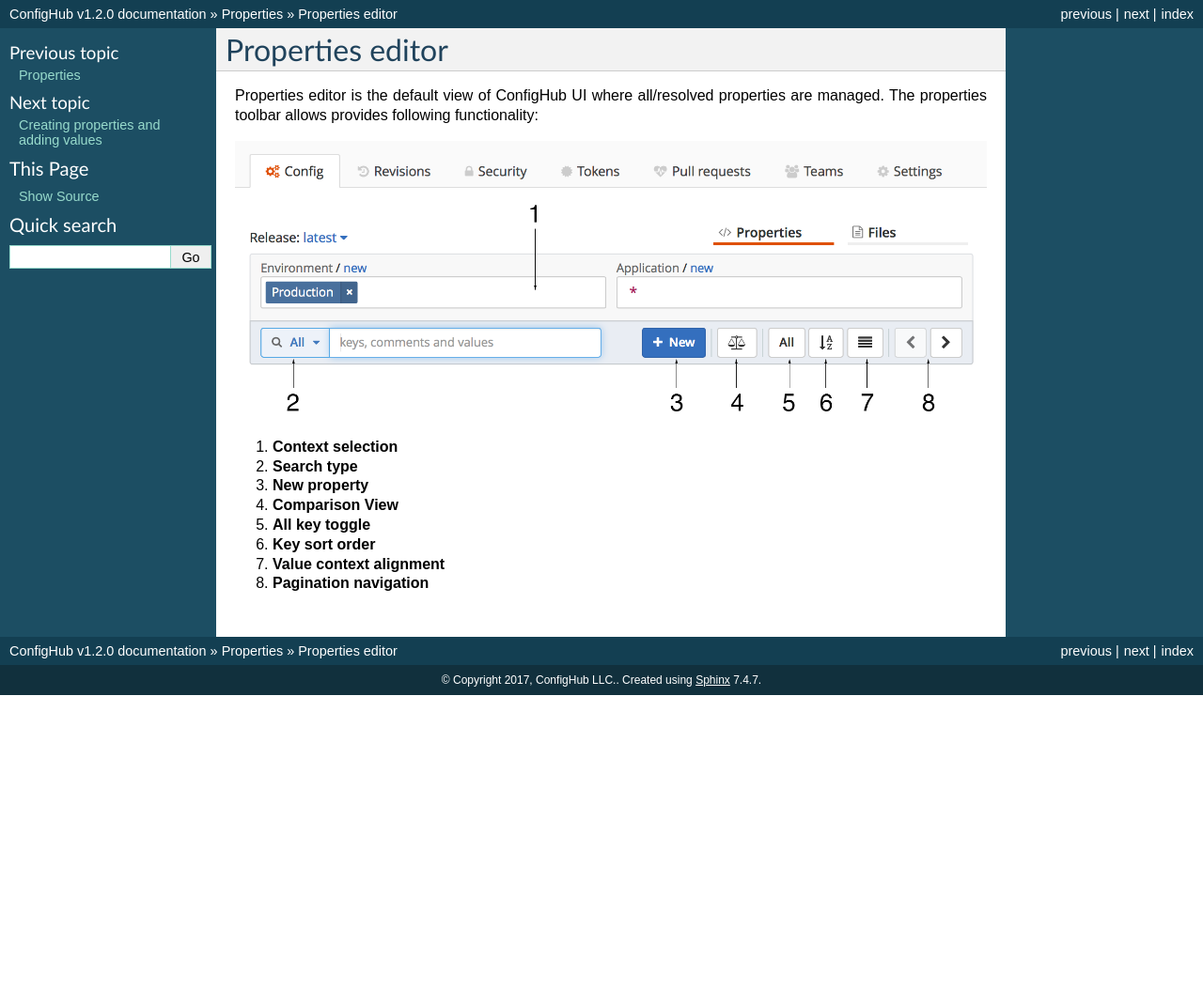
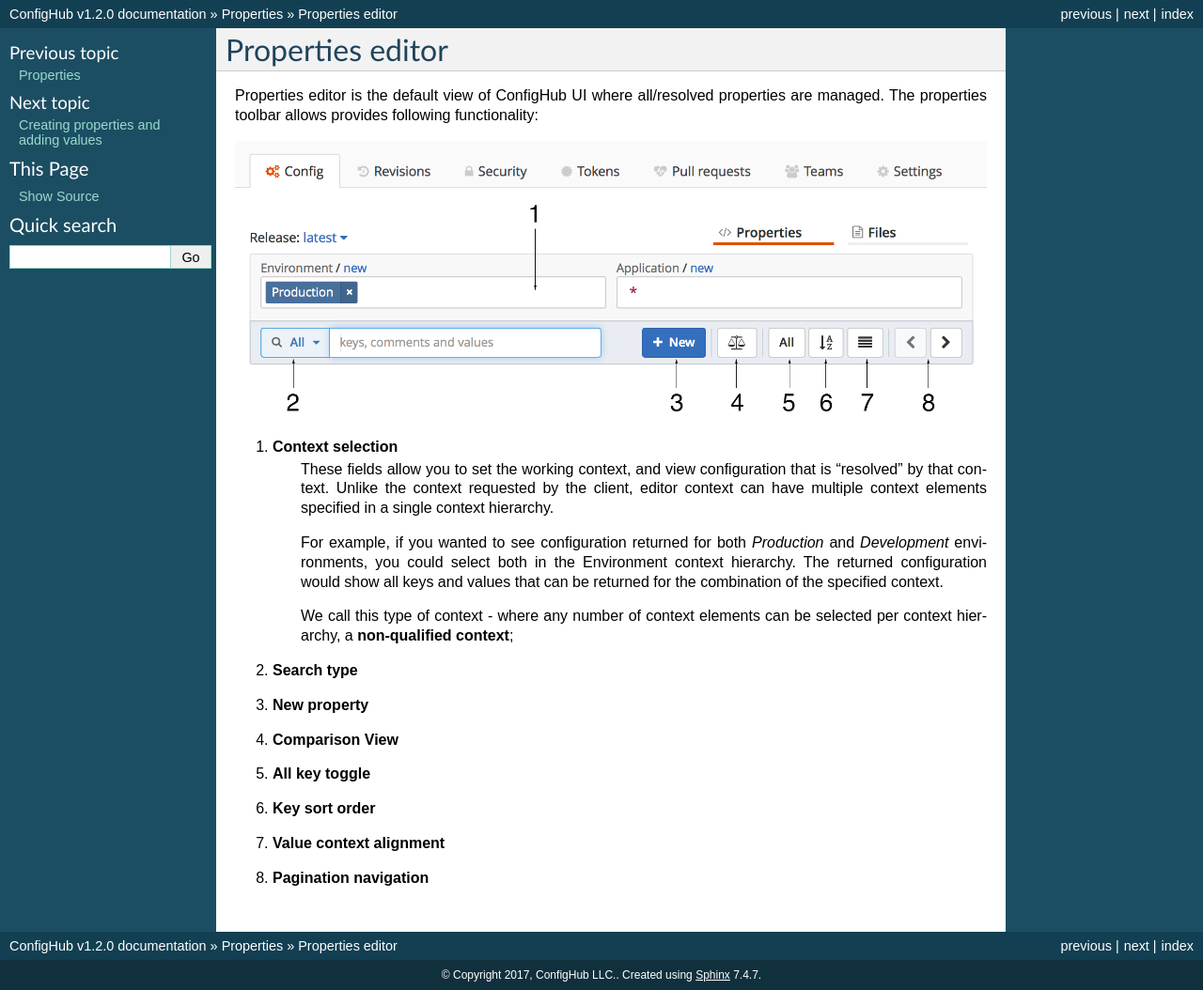
Before and after one commit to ConfigHubPub/Docs, a Sphinx documentation site: the page built from documentation/pages/properties/propertiesEditor.rst, in a window 1280 px wide. Shown: the whole page at 94% size. Built offline with Sphinx 7.4.7, drawn with Linux system fonts in a browser that asks for light colours; before the commit the page ends 900 px from its top, so only the background shows below that.

Commit message:
properties

```diff
--- a/documentation/pages/properties/propertiesEditor.rst
+++ b/documentation/pages/properties/propertiesEditor.rst
@@ -10,6 +10,17 @@ The properties toolbar allows provides following functionality:
 
 
 1. **Context selection**
+    These fields allow you to set the working context, and view configuration that is "resolved" by that context.
+    Unlike the context requested by the client, editor context can have multiple context elements specified in
+    a single context hierarchy.
+
+    For example, if you wanted to see configuration returned for both *Production* and *Development* environments,
+    you could select both in the Environment context hierarchy.  The returned configuration would show all
+    keys and values that can be returned for the combination of the specified context.
+
+    We call this type of context - where any number of context elements can be selected per context hierarchy, a
+    **non-qualified context**;
+
 
 2. **Search type**
 
```
